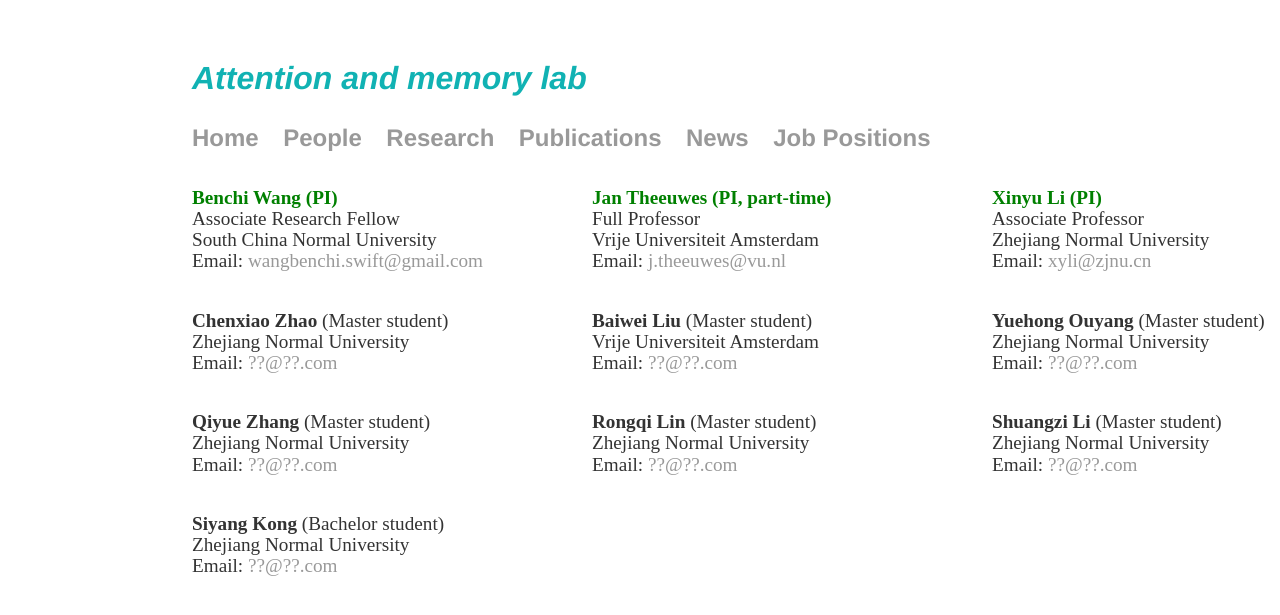
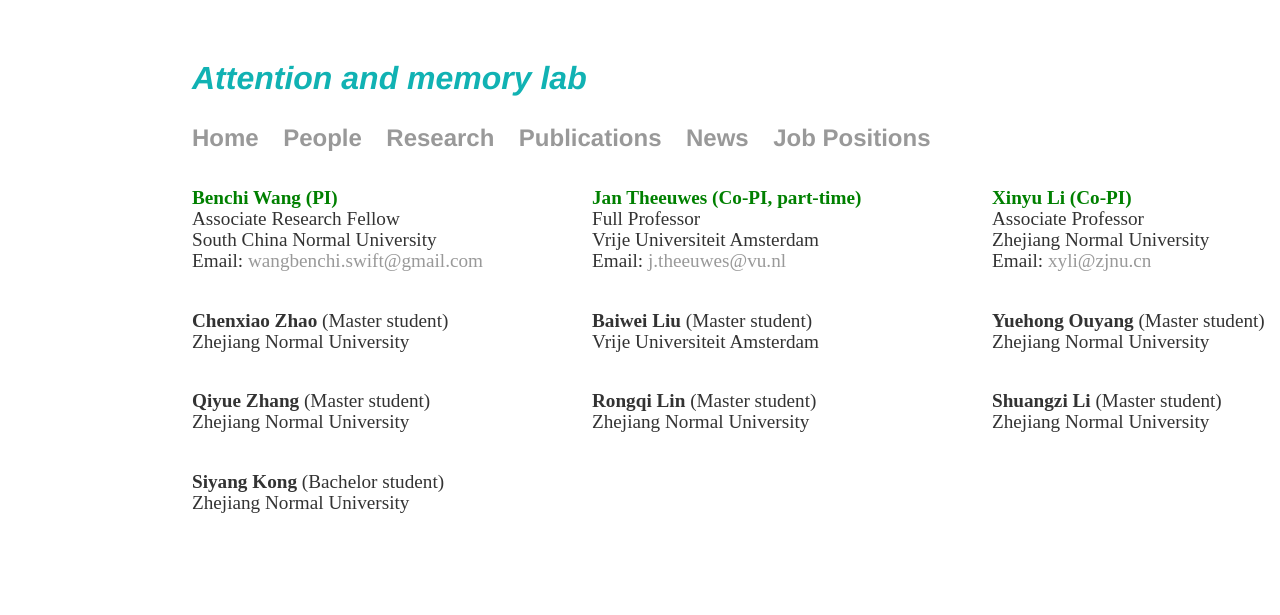
Before and after one commit to wangbenchi/wangbenchi.github.io, a Jekyll site: the page built from people/index.html, in a window 1280 px wide. Shown: the top 615 px of the page. Built offline with Jekyll 4.4.1, drawn with Linux system fonts in a browser that asks for light colours.

Commit message:
Update index.html

```diff
--- a/people/index.html
+++ b/people/index.html
@@ -14,14 +14,14 @@
 </div><!-- /.blurb -->
 
 <div class="blurb" style="width:400px;float:left;">
-	<p style = {{page.style}}><a href="/people/jan" style = {{page.color}} ><b>Jan Theeuwes (PI, part-time)</b></a><br>
+	<p style = {{page.style}}><a href="/people/jan" style = {{page.color}} ><b>Jan Theeuwes (Co-PI, part-time)</b></a><br>
     		Full Professor<br>
     		Vrije Universiteit Amsterdam<br>
     		Email:<a href="mailto:j.theeuwes@vu.nl"> j.theeuwes@vu.nl</a></p>
 </div><!-- /.blurb -->
 
 <div class="blurb"  style="width:400px;float:left;">
-	<p style = {{page.style}}><a href="/people/xinyu" style = {{page.color}} ><b>Xinyu Li (PI)</b></a><br>
+	<p style = {{page.style}}><a href="/people/xinyu" style = {{page.color}} ><b>Xinyu Li (Co-PI)</b></a><br>
     		Associate Professor<br>
     		Zhejiang Normal University<br>
     		Email:<a href="mailto:xyli@zjnu.cn"> xyli@zjnu.cn</a></p>
@@ -30,48 +30,41 @@
 <div class="blurb" style="width:400px;float:left;">
 	<p style = {{page.style}}> <b>Chenxiao Zhao</b> (Master student)</a><br>
     		Zhejiang Normal University<br>
-    		Email:<a href="mailto:"> ??@??.com</a><br>
 		</p>
 </div><!-- /.blurb -->
 
 <div class="blurb" style="width:400px;float:left;">
 	<p style = {{page.style}}> <b>Baiwei Liu</b> (Master student)</a><br>
     		Vrije Universiteit Amsterdam<br>
-    		Email:<a href="mailto:"> ??@??.com</a><br>
 		</p>
 </div><!-- /.blurb -->
 
 <div class="blurb" style="width:400px;float:left;">
 	<p style = {{page.style}}> <b>Yuehong Ouyang</b> (Master student)</a><br>
     		Zhejiang Normal University<br>
-    		Email:<a href="mailto:"> ??@??.com</a><br>
 		</p>
 </div><!-- /.blurb -->
 
 <div class="blurb" style="width:400px;float:left;">
 	<p style = {{page.style}}> <b>Qiyue Zhang</b> (Master student)</a><br>
     		Zhejiang Normal University<br>
-    		Email:<a href="mailto:"> ??@??.com</a><br>
 		</p>
 </div><!-- /.blurb -->
 
 <div class="blurb" style="width:400px;float:left;">
 	<p style = {{page.style}}> <b>Rongqi Lin</b> (Master student)</a><br>
     		Zhejiang Normal University<br>
-    		Email:<a href="mailto:"> ??@??.com</a><br>
 		</p>
 </div><!-- /.blurb -->
 
 <div class="blurb" style="width:400px;float:left;">
 	<p style = {{page.style}}> <b>Shuangzi Li</b> (Master student)</a><br>
     		Zhejiang Normal University<br>
-    		Email:<a href="mailto:"> ??@??.com</a><br>
 		</p>
 </div><!-- /.blurb -->
 
 <div class="blurb" style="width:400px;float:left;">
 	<p style = {{page.style}}> <b>Siyang Kong</b> (Bachelor student)</a><br>
     		Zhejiang Normal University<br>
-    		Email:<a href="mailto:"> ??@??.com</a><br>
 		</p>
 </div><!-- /.blurb -->
```
